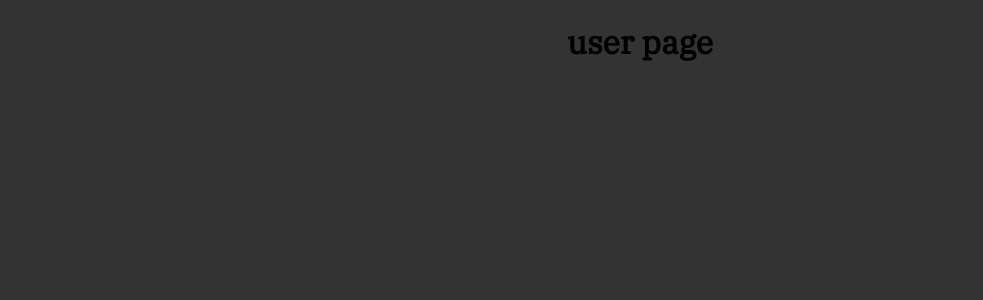
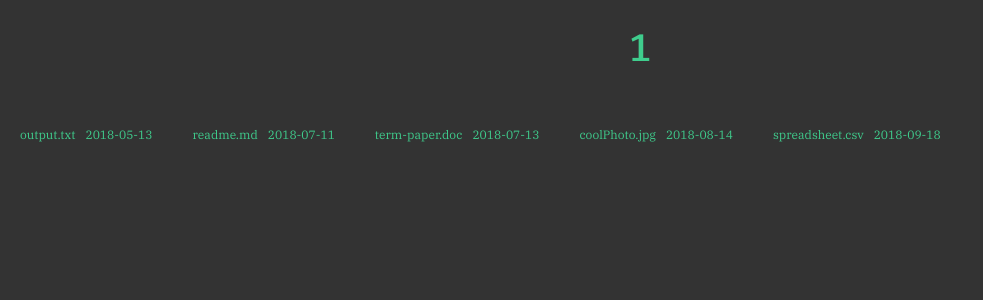
Before and after one commit to nangelos/node-cloud, a React (Create React App) app in the folder front/: page /1 in a window 1280 px wide. Shown: the top 300 px of the page, without its empty margins (0-983 px from the left). Built offline with nearby package versions, Linux system fonts and the light colour scheme; the HTML template or start-up script is replaced by a standard one.

Commit message:
[+] Adds basic layout and routing to files homepage

```diff
--- a/front/src/App.js
+++ b/front/src/App.js
@@ -13,7 +13,6 @@ injectGlobal`
    background: #333;
 }
 `
-
 class App extends Component {
   render() {
     return (
--- a/front/src/common/theme.js
+++ b/front/src/common/theme.js
@@ -2,6 +2,7 @@ export const theme = {
   primaryColor: 'rgba(66, 244, 164, 0.8)',
   secondaryColor: 'rgba(232, 34, 210, 0.8)',
   highlightColor: '#FF4F79',
+  termColor: '#42f4e8',
   borderRadius: '5px',
   boxShadow: '7px 4px 15px 0px rgba(224,224,224,1)'
 }
--- a/front/src/components/UserPage/index.js
+++ b/front/src/components/UserPage/index.js
@@ -1,5 +1,57 @@
-import React from 'react'
+import React, { Component, Fragment } from 'react'
+import styled from 'styled-components'
+import { Link } from 'react-router-dom'
+import { head } from 'lodash'
 
-const UserPage = props => <h1>user page</h1>
+const PathHeader = styled.h1`
+  font-size: 36px;
+  color: ${p => p.theme.primaryColor};
+`
+const FilesWrapper = styled.div`
+  display: flex;
+  flex-wrap: wrap;
+  width: 100%;
+`
+const DescriptionWrapper = styled.div`
+  display: flex;
+  margin: 20px;
+  font-size: 12px;
+  justify-content: space-between;
+  color: ${p => p.theme.primaryColor};
+  align-items: baseline;
+`
+const StyledLink = styled(Link)`
+  font-size: 12px;
+  text-decoration: none;
+  color: ${p => p.theme.primaryColor};
+`
+const testFiles = [
+  { fileName: 'output.txt', dateModified: '2018-05-13' },
+  { fileName: 'readme.md', dateModified: '2018-07-11' },
+  { fileName: 'term-paper.doc', dateModified: '2018-07-13' },
+  { fileName: 'coolPhoto.jpg', dateModified: '2018-08-14' },
+  { fileName: 'spreadsheet.csv', dateModified: '2018-09-18' }
+]
+class UserPage extends Component {
+  render() {
+    const { match: { params } } = this.props
+    const filePath = Object.values(params).join('/')
+    return (
+      <Fragment>
+        <PathHeader>{filePath}</PathHeader>
+        <FilesWrapper>
+          {testFiles.map((file, i) => (
+            <DescriptionWrapper key={i}>
+              <StyledLink to={file.fileName} style={{ marginRight: '10px' }}>
+                {file.fileName}
+              </StyledLink>
+              <p>{file.dateModified}</p>
+            </DescriptionWrapper>
+          ))}
+        </FilesWrapper>
+      </Fragment>
+    )
+  }
+}
 
 export default UserPage
```
